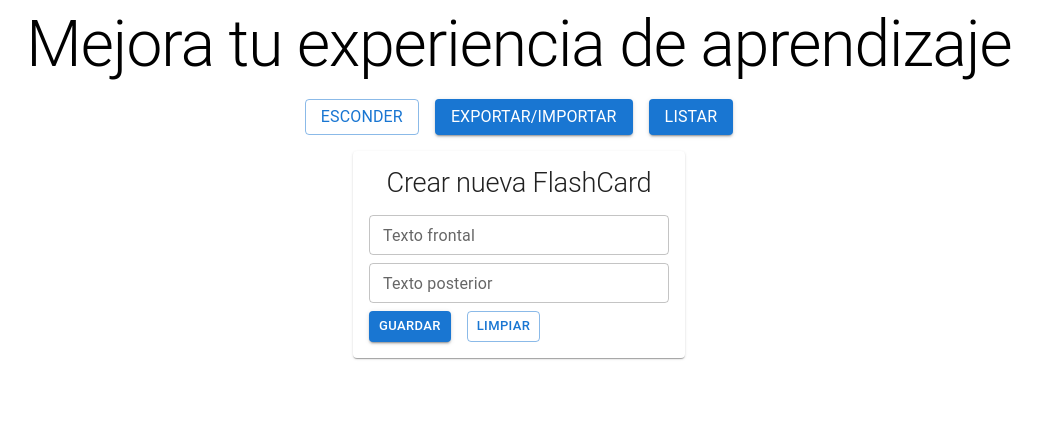
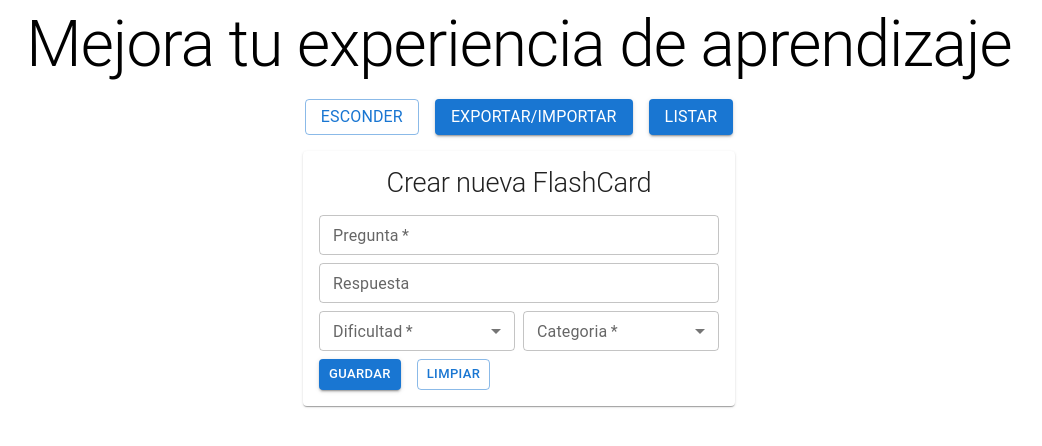
Before and after one commit to nicolasnna/StudyStreak, a React (Vite) app: page / in a window 1280 px wide. Both pictures are taken after a click on the button "CREAR". Shown: the top 446 px of the page, without its empty margins (121-1163 px from the left). Built offline with nearby package versions, Linux system fonts and the light colour scheme.

Commit message:
feat: :sparkles: Add info card & construct form

```diff
--- a/src/components/CardForm.jsx
+++ b/src/components/CardForm.jsx
@@ -1,4 +1,4 @@
-import { Alert, Box, Button, Paper, Snackbar, TextField, Typography } from "@mui/material"
+import { Alert, Box, Button, FormControl, InputLabel, MenuItem, Paper, Select, Snackbar, Stack, TextField, Typography } from "@mui/material"
 import useField from "../hooks/useField"
 import { useDispatch } from "react-redux"
 import { createCard } from "../redux/cardReducer"
@@ -6,25 +6,27 @@ import useNotification from "../hooks/useNotification"
 import { FontSize, PaddingSize } from "../utils/constants"
 
 const fieldStyle = {
-  width: "300px",
+  width: "400px",
 }
 
 const CardForm = () => {
-  const frontField = useField()
-  const backField = useField()
+  const questionField = useField('')
+  const answerField = useField('')
+  const difficultField = useField('')
+  const tagField = useField([])
   const notification = useNotification('')
   const dispatch = useDispatch()
 
   const cleanField = () => {
-    frontField.clean()
-    backField.clean()
+    questionField.clean()
+    answerField.clean()
   }
 
   const createNewCard = (event) => {
     event.preventDefault()
     const card = {
-      front: frontField.value,
-      back: backField.value
+      question: questionField.value,
+      answer: answerField.value
     }
     dispatch(createCard(card))
     cleanField()
@@ -53,27 +55,60 @@ const CardForm = () => {
         onSubmit={createNewCard}
         >
         <TextField
-          id="front-text"
-          label="Texto frontal"
+          required
+          id="question-text"
+          label="Pregunta"
           size="small"
-          type="words"
+          type="sentence"
           multiline
           sx={fieldStyle}
           maxRows={2}
-          value={frontField.value}
-          onChange={frontField.changeValue}
+          value={questionField.value}
+          onChange={questionField.changeValue}
+          inputProps={{ maxLength: 60 }}
         />
         <TextField
-          id="back-text"
-          label="Texto posterior"
+          id="answer-text"
+          label="Respuesta"
           size="small"
-          type="text"
+          type="words"
           maxRows={3}
           multiline
           sx={fieldStyle}
-          value={backField.value}
-          onChange={backField.changeValue}
+          value={answerField.value}
+          onChange={answerField.changeValue}
+          inputProps={{ maxLength: 200}}
         />
+        <Stack flexDirection={'row'} alignItems={'center'} justifyContent={'center'} gap={1}>
+          <FormControl fullWidth size="small" required>
+            <InputLabel id="selector-difficult-label">Dificultad</InputLabel>
+            <Select
+              labelId="selector-difficult-label"
+              id="selector-difficult"
+              label="Dificultad"
+              value={difficultField.value}
+              onChange={difficultField.changeValue}
+            >
+              <MenuItem value='easy'>Fácil</MenuItem>
+              <MenuItem value='medium'>Medio</MenuItem>
+              <MenuItem value='hard'>Difícil</MenuItem>
+            </Select>
+          </FormControl>
+          <FormControl fullWidth size="small" required>
+            <InputLabel id="selector-tag-label">Categoria</InputLabel>
+            <Select
+              labelId="selector-tag-label"
+              id="selector-tag"
+              label="Categoria"
+              value={tagField.value}
+              onChange={tagField.changeValue}
+            >
+              <MenuItem value='easy'>Fácil</MenuItem>
+              <MenuItem value='medium'>Medio</MenuItem>
+              <MenuItem value='hard'>Difícil</MenuItem>
+            </Select>
+          </FormControl>
+        </Stack>
         <Box component="div" gap={2} display="flex">
           <Button size="small" variant="contained" type="submit">Guardar</Button>
           <Button size="small" variant="outlined" onClick={cleanField}>Limpiar</Button>
@@ -90,7 +125,7 @@ const CardForm = () => {
           severity="success"
           sx={{width:"100%"}}
         >
-          Se ha creado una nueva flash card
+          Se ha creado una nueva tarjeta
         </Alert>
       </Snackbar>
     </Box>
--- a/src/components/FlashCard.jsx
+++ b/src/components/FlashCard.jsx
@@ -67,11 +67,11 @@ const FlashCard = ({cardContent, handleOnDrop}) => {
         sx={cardStyle}>
         <CardContent sx={{display: frontElement, flexDirection: 'column'}}>
           <button onClick={handleDialog}>Delete</button>
-          <Typography variant="body1" fontSize={16}>{cardContent.front}</Typography>
+          <Typography variant="body1" fontSize={16}>{cardContent.question}</Typography>
           <button onClick={ChangeFlipped}>.</button>
         </CardContent>
         <CardContent sx={{display: backElement, flexDirection: 'column'}}>
-          <Typography variant="body1" fontSize={14}>{cardContent.front}</Typography>
+          <Typography variant="body1" fontSize={14}>{cardContent.answer}</Typography>
           <button onClick={ChangeFlipped}>.</button>
         </CardContent>
       </Card>
--- a/src/components/JsonManager.jsx
+++ b/src/components/JsonManager.jsx
@@ -1,11 +1,15 @@
-import { Box, Button, Paper, Typography } from "@mui/material"
+import { Box, Button, List, ListItem, ListItemIcon, ListItemText, Paper, Stack, Typography } from "@mui/material"
 import { useDispatch, useSelector } from "react-redux"
-import { FontSize, PaddingSize } from "../utils/constants"
+import { CardKeys, FontSize, PaddingSize } from "../utils/constants"
 import CloudUploadIcon from '@mui/icons-material/CloudUpload'
+import ArticleIcon from '@mui/icons-material/Article';
 import { setCards } from "../redux/cardReducer"
 import { setCardLocal } from "../utils/localStorage"
+import { useState } from "react"
 
 const JsonManager = () => {
+  const [ dataUpload, setDataUpload ] = useState([])
+  const [ showUpload, setShowUpload ] = useState(false)
   const flashCards = useSelector(state => state.card)
   const dispatch = useDispatch()
 
@@ -43,10 +47,10 @@ const JsonManager = () => {
           const json = JSON.parse(e.target.result)
           if ( Array.isArray(json) && json.every(obj => {
             const keys = Object.keys(obj)
-            return keys.length === 3 && keys.includes('id') && keys.includes('front') && keys.includes('back')
+            return keys.length === CardKeys.length && CardKeys.every(k => keys.includes(k))
             })){
-            dispatch(setCards(json))
-            setCardLocal(json)
+            setDataUpload(json)
+            setShowUpload(true)
           } else {
             console.log("El json no tiene la estructura correcta")
           }
@@ -56,6 +60,11 @@ const JsonManager = () => {
       }
       reader.readAsText(file)
     }
+  }
+
+  const handleSaveCards = () => {
+    dispatch(setCards(dataUpload))
+    setCardLocal(dataUpload)
   }
 
   return (
@@ -68,11 +77,13 @@ const JsonManager = () => {
       }}
     >
       <Typography variant="h2" fontSize={FontSize.BIG} align="center">
-        Exporta/Importa tus flashcards
+        Exporta/Importa tus tarjetas
       </Typography>
+      <Stack flexDirection={"row"} gap={2} justifyContent={'center'} alignItems={'center'}>
         <Button variant="contained" onClick={handleExportCards}>
           Exportar
         </Button>
+        <Typography fontSize={FontSize.NORMAL}>O</Typography>
         <Button
           component="label"
           role={undefined}
@@ -88,6 +99,23 @@ const JsonManager = () => {
             onChange={handleImportCards}
           />
         </Button>
+      </Stack>
+      {showUpload && <Box>
+        <Typography align="center" fontSize={FontSize.HIGH}>Se ha leído {dataUpload.length} tarjetas <br/> ¿Desea importarlos?</Typography>
+        <Stack flexDirection="row" alignItems="center" justifyContent='center'>
+          <Button width={20} variant="contained" onClick={handleSaveCards}>Guardar</Button>
+        </Stack>
+        <List dense sx={{ width: '100%', maxHeight: 200, overflow: 'auto'}}>
+          {dataUpload.map((c) => (
+            <ListItem key={c.id} divider>
+              <ListItemIcon>
+                <ArticleIcon edge="start" disableRipple/>
+              </ListItemIcon>
+              <ListItemText primary={c.front}/>
+            </ListItem>
+          ))}
+        </List>
+      </Box>}
     </Box>
   )
 }
--- a/src/hooks/useField.jsx
+++ b/src/hooks/useField.jsx
@@ -1,7 +1,7 @@
 import { useState } from "react"
 
-const useField = () => {
-  const [value, setValue] = useState("")
+const useField = (initialState) => {
+  const [value, setValue] = useState(initialState)
 
   const changeValue = (e) => {
     e.preventDefault()
--- a/src/redux/cardReducer.js
+++ b/src/redux/cardReducer.js
@@ -1,43 +1,67 @@
 import { createSlice } from "@reduxjs/toolkit";
 import { addCardLocal, deleteCardLocal } from "../utils/localStorage";
 
-const generateRandomId = () => '_' + Math.random().toString(36).slice(2, 9)
+const generateRandomId = () => "_" + Math.random().toString(36).slice(2, 9);
+
+const createFlashCard = ({
+  id = "",
+  question = "",
+  answer = "",
+  tags = [],
+  difficulty = "",
+  created_at = "",
+  updated_at = "",
+  comments = "",
+  revision_frequency = 0
+} = {}) => ({
+  id,
+  question,
+  answer,
+  tags,
+  difficulty,
+  created_at,
+  updated_at,
+  comments,
+  revision_frequency
+});
 
 const cardSlice = createSlice({
-  name: 'card',
+  name: "card",
   initialState: [],
   reducers: {
     setCards(state, action) {
-      return action.payload
+      return action.payload;
     },
     addCard(state, action) {
-      state.push(action.payload)
+      state.push(action.payload);
     },
     deleteCard(state, action) {
-      return state.filter(c => c.id !== action.payload)
-    }
-  }
-})
+      return state.filter((c) => c.id !== action.payload);
+    },
+  },
+});
 
-export const { setCards, addCard, deleteCard } = cardSlice.actions
+export const { setCards, addCard, deleteCard } = cardSlice.actions;
 
 export const createCard = (card) => {
-  return async dispatch => {
+  return async (dispatch) => {
+    const date = new Date();
     const cardWithId = {
       id: generateRandomId(),
-      ...card
-    }
-    dispatch(addCard(cardWithId))
-    addCardLocal(cardWithId)
-  }
-}
+      created_at: date.toLocaleString(),
+      ...card,
+    };
+    const cardObject = createFlashCard(cardWithId)
+    dispatch(addCard(cardObject));
+    addCardLocal(cardObject);
+  };
+};
 
 export const deleteCardById = (id) => {
-  return async dispatch => {
-    dispatch(deleteCard(id))
-    deleteCardLocal(id)
-  }
-}
+  return async (dispatch) => {
+    dispatch(deleteCard(id));
+    deleteCardLocal(id);
+  };
+};
 
-
-export default cardSlice.reducer
+export default cardSlice.reducer;
--- a/src/utils/constants.js
+++ b/src/utils/constants.js
@@ -1,8 +1,12 @@
 export const FontSize = Object.freeze({
   TITLE: '4em',
-  BIG: '1.7em'
+  BIG: '1.7em',
+  HIGH: '1.3em',
+  NORMAL: '1em'
 })
 
 export const PaddingSize = Object.freeze({
   NORMAL: '1em'
 })
+
+export const CardKeys = ['id', 'question', 'answer', 'tags', 'difficulty', 'created_at', 'updated_at', 'comments', 'revision_frequency']
```
Lines whose indentation alone changed are shown as unchanged.
